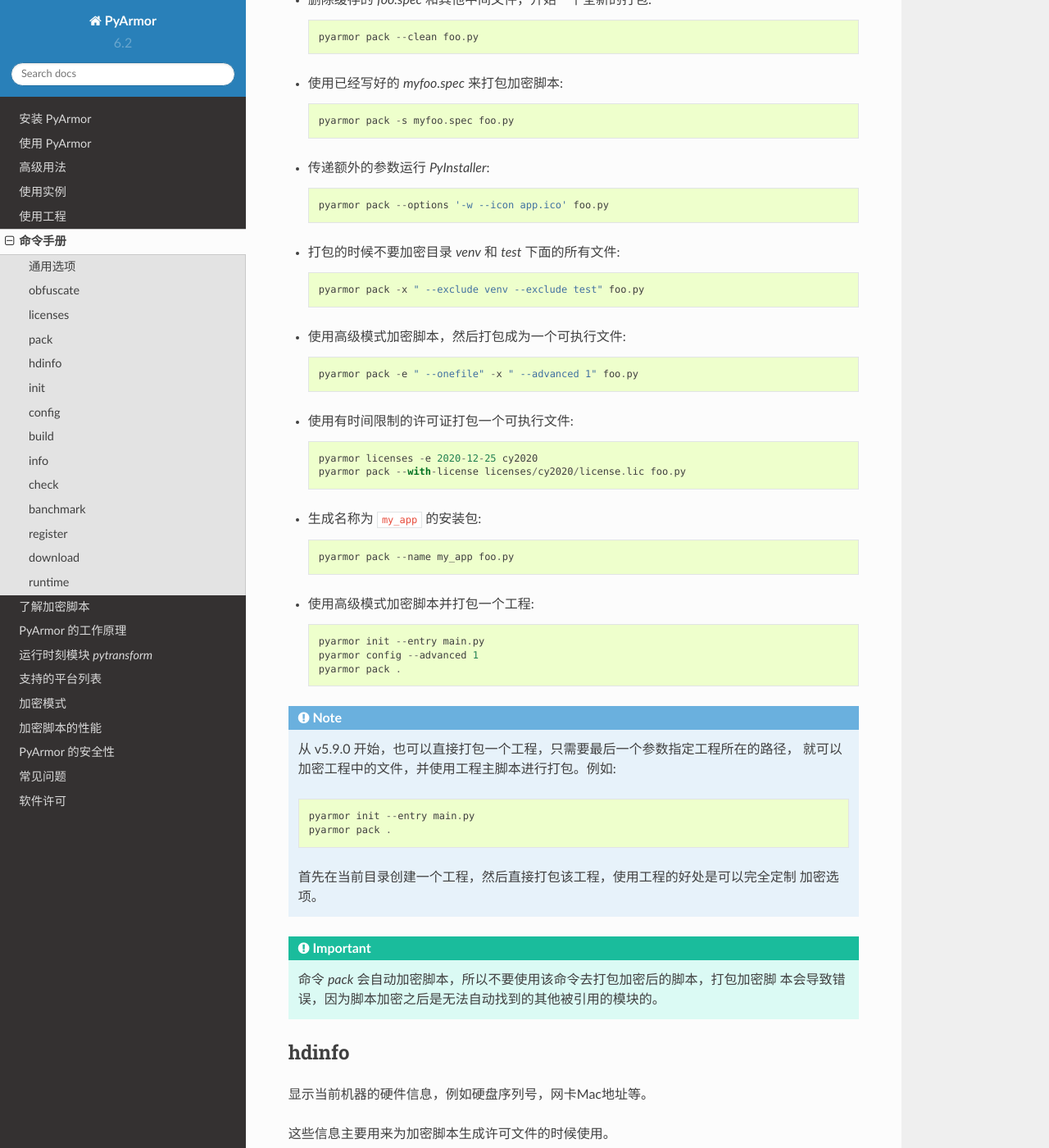
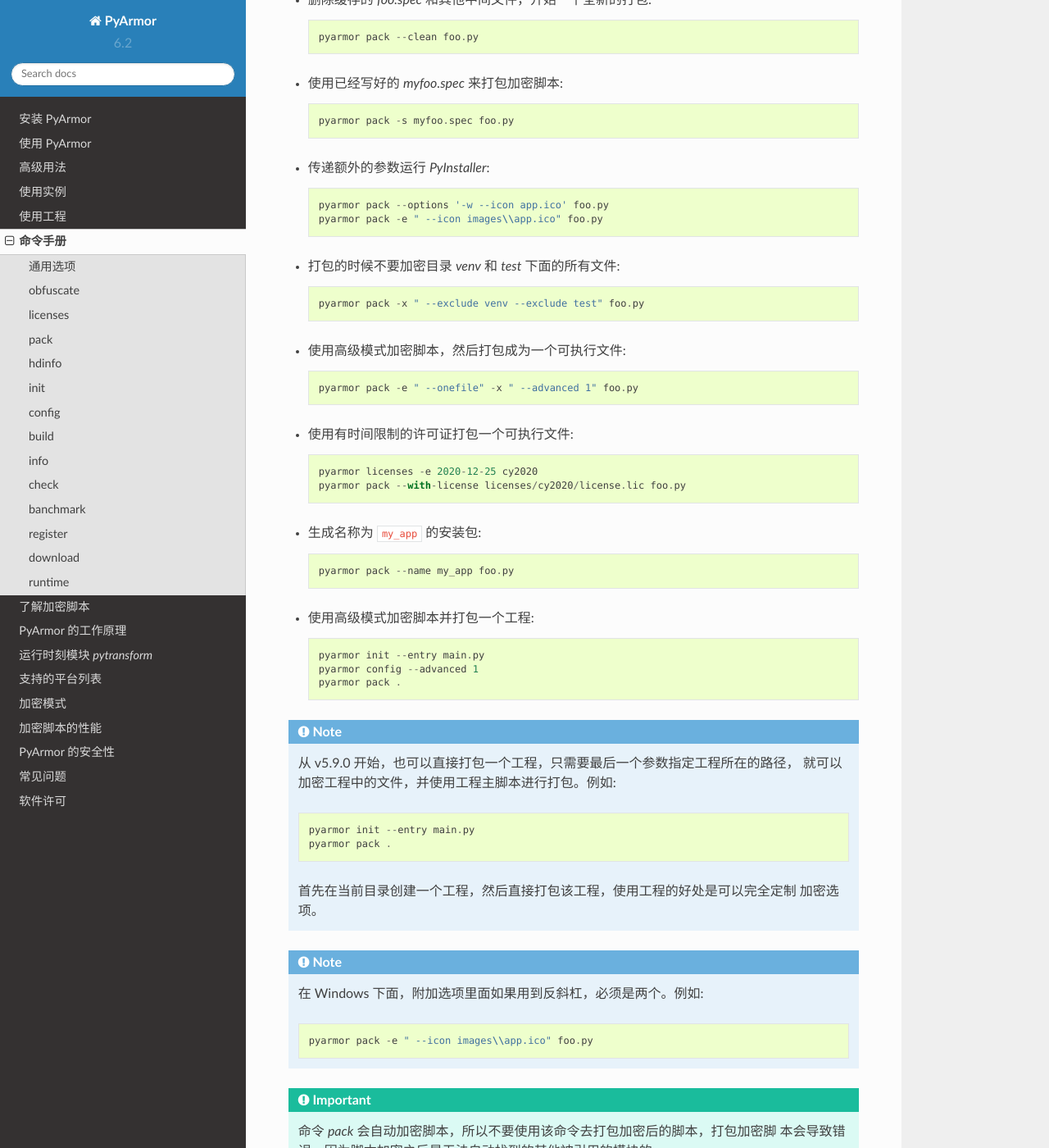
Before and after one commit to dashingsoft/pyarmor-docs-zh, a Sphinx documentation site: the page built from docs/man.rst, in a window 1280 px wide and 1400 px high, scrolled down 13255 px. Shown: the whole window at 82% size. Built offline with Sphinx 7.4.7 and the Read the Docs theme 2.0.0, drawn with Linux system fonts in a browser that asks for light colours.

Commit message:
Document back slash issue

```diff
--- a/docs/man.rst
+++ b/docs/man.rst
@@ -491,6 +491,7 @@
 * 传递额外的参数运行 `PyInstaller`::
 
     pyarmor pack --options '-w --icon app.ico' foo.py
+    pyarmor pack -e " --icon images\\app.ico" foo.py
 
 * 打包的时候不要加密目录 `venv` 和 `test` 下面的所有文件::
 
@@ -525,6 +526,12 @@
 
    首先在当前目录创建一个工程，然后直接打包该工程，使用工程的好处是可以完全定制
    加密选项。
+
+.. note::
+
+   在 Windows 下面，附加选项里面如果用到反斜杠，必须是两个。例如::
+
+     pyarmor pack -e " --icon images\\app.ico" foo.py
 
 .. important::
 
```
